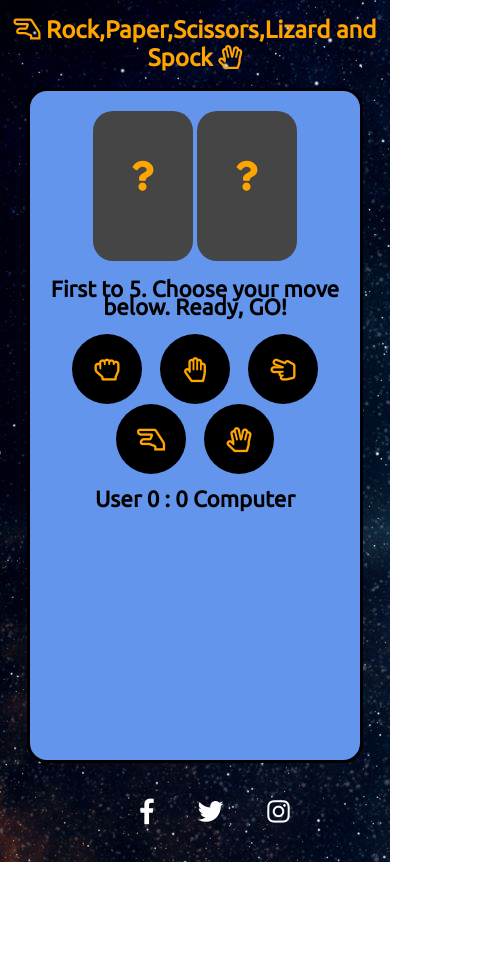
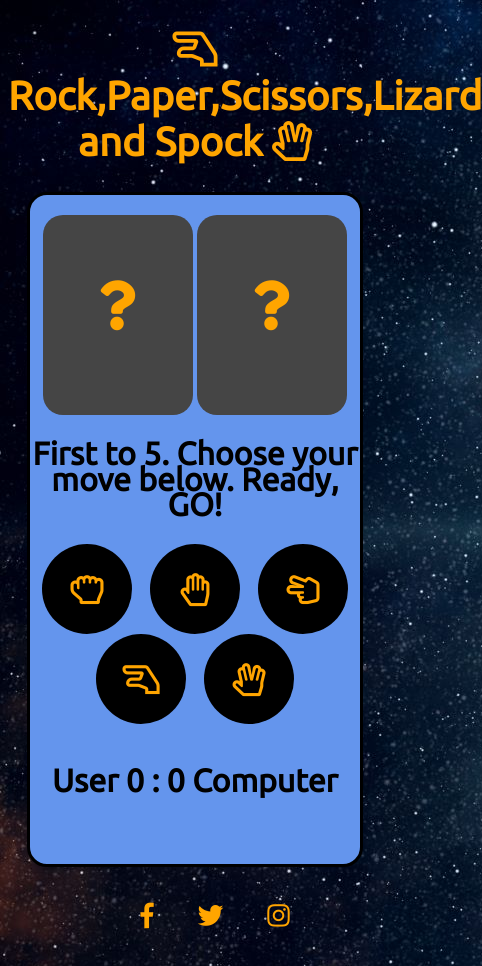
Before and after one commit to Code-Institute-Submissions/deanwraith-rock_paper_scissors_game_MArResub, a plain HTML site: page game.html in a window 390 px wide. Shown: the whole page, 482 px wide, since content can reach past the window. Before the commit the page ends 862 px from the top, so only its background shows below. Drawn offline with Linux system fonts and the light colour scheme.

Commit message:
Clean up

```diff
--- a/assets/css/style.css
+++ b/assets/css/style.css
@@ -16,6 +16,7 @@ h1 {
 .intro {
     font-family: "Open-sans", sans-serif;
     font-size: 100%;
+    font-weight: 500;
     color: azure;
     text-justify: inter-word;
 }
@@ -95,8 +96,8 @@ h1 {
     width: 120px;
     height: 90px;
     border-radius: 20px;
-    background-color: whitesmoke;
-    border: none;
+    background-color: azure;
+    border: 1px solid black;
     outline: none;
     cursor: pointer;
 }
@@ -162,7 +163,7 @@ footer {
     font-size: 160%;
     margin: 1%;
     padding: 5%;
-    color: white;
+    color: orange;
 }
 
 .feedback-form {
@@ -194,13 +195,15 @@ textarea {
 }
 
 label {
+    font-family: "Open-sans", sans-serif;
     padding: 12px 12px 12px 0;
     display: inline-block;
 }
 
 input[type=submit] {
-    background-color: #04AA6D;
-    color: white;
+    background-color: orange;
+    font-family: "Open-sans", sans-serif;
+    color: black;
     padding: 12px 20px;
     border: none;
     border-radius: 4px;
@@ -242,103 +245,5 @@ input[type=submit] {
 /* Media Queries */
 
 @media screen and (max-width: 650px) {
-    h1 {
-        font-size: 2rem;
-    }
-
-    .user,
-    .comp {
-        height: 175px;
-        width: 125px;
-        padding: 55px 0;
-    }
-
-    .gestures button {
-        height: 80px;
-        width: 80px;
-        font-size: 28px;
-    }
-
-    .user i {
-        font-size: 40px;
-    }
-
-    .comp i {
-        font-size: 40px;
-    }
-
-    #message {
-        font-size: 1.6rem;
-    }
-
-    h3 {
-        font-size: 1.6rem;
-        line-height: 0.5;
-    }
 
 }
-
-@media screen and (max-width: 415px) {
-    h1 {
-        font-size: 1.5rem;
-    }
-
-    .user,
-    .comp {
-        height: 150px;
-        width: 100px;
-        padding: 50px 0;
-    }
-
-    .gestures button {
-        height: 70px;
-        width: 70px;
-        font-size: 25px;
-    }
-
-    .user i {
-        font-size: 30px;
-    }
-
-    .comp i {
-        font-size: 30px;
-    }
-
-    #message {
-        font-size: 1.4rem;
-    }
-
-    h3 {
-        font-size: 1.4rem;
-        line-height: 0.2;
-    }
-}
-
-@media screen and (max-width: 315px) {
-    h1 {
-        font-size: 1.3rem;
-    }
-
-    .gestures button {
-        height: 65px;
-        width: 65px;
-        font-size: 22px;
-    }
-
-    .user i {
-        font-size: 40px;
-    }
-
-    .comp i {
-        font-size: 40px;
-    }
-
-    #message {
-        font-size: 1.2rem;
-    }
-
-    h3 {
-        font-size: 1.2rem;
-        line-height: 0;
-    }
-}
```
Also changed, not shown: 1 other file.
